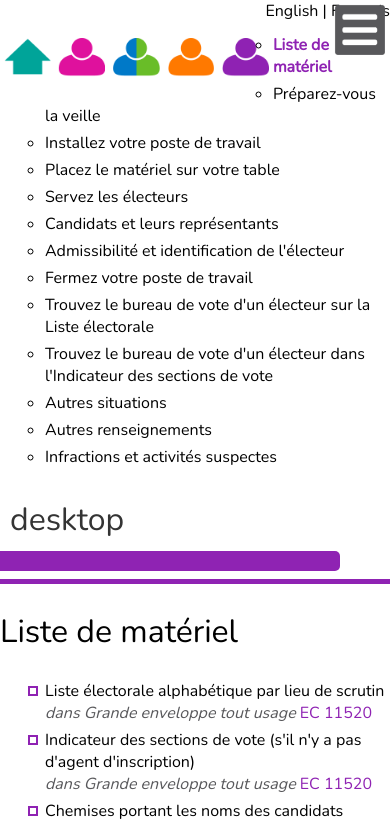
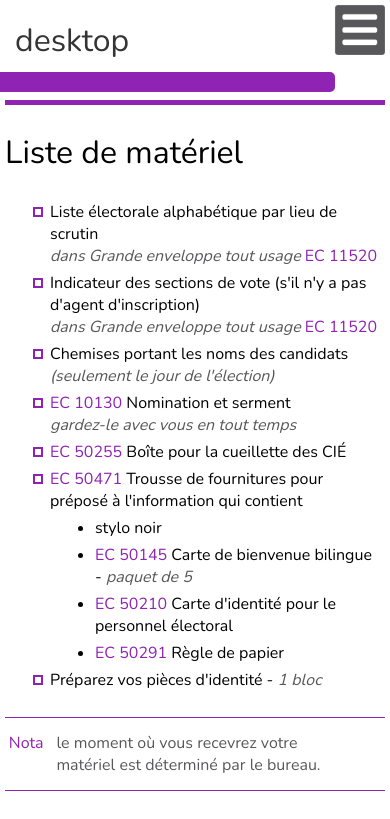
Before and after one commit to alvinleung852/alvinleung852.github.io, a plain HTML site: page projectElections/io/index.html in a window 390 px wide. Shown: the top 819 px of the page. Drawn offline with nearby package versions, Linux system fonts and the light colour scheme.

Commit message:
mobile nav
mobile nav

```diff
--- a/projectElections/sub-style.css
+++ b/projectElections/sub-style.css
@@ -61,6 +61,49 @@ a.skip:hover {
     overflow: visible;
 }
 
+.mobileNav{
+	position: fixed;
+    top: -1000px;
+    left: -1000px;
+    z-index: 100;
+    height: 1px;
+    width: 1px;
+    text-align: left;
+    overflow: hidden;
+    background-color: white;
+}
+
+.mobileNav:active,
+.mobileNav:focus,
+.mobileNav:hover {
+    left: 0;
+    top: 0;
+    width: 80%;
+    height: 100%;
+}
+
+.mobileSub{
+	background-color: green;
+	/*float: none;*/
+}
+
+.mobileSide{
+	float:left;
+}
+
+.mobileSide li{
+	list-style-type: none;
+    position: relative;
+
+}
+
+.mobileSide li::before{
+	content: '○';
+	position: absolute;
+    left: -14px;
+    top: -1px;
+}
+
 /*Header styles*/
 .header{
 	width: 100%;
@@ -106,7 +149,7 @@ a.skip:hover {
 .navigationIcons li{
 	list-style-type: none;
 	padding: 0;
-	margin: 1%;
+	margin: 1% 4%;
     float: left;
     width: 12%;
 }
@@ -127,6 +170,8 @@ a.skip:hover {
 	overflow-y: auto;
 }
 
+
+
 .sideBar li{
 	/*cursor: pointer;*/
 	/*list-style-type: disc;*/
@@ -141,7 +186,6 @@ a.skip:hover {
 	position: absolute;
     left: -14px;
     top: -1px;
-
 }
 
 #mainBar{
@@ -164,6 +208,12 @@ a.skip:hover {
     /*margin-top:75px;*/
 }
 
+.designBar2{
+	float:right;
+    width: 100%;
+    height: 5px;
+}
+
 .content{
 	padding-bottom: 50px
 }
@@ -174,6 +224,7 @@ a.skip:hover {
 	/*color: white;*/
 	right:0px;
 	top:0px;
+	z-index: 101;
 	padding:5px;
 	position: fixed;
 	width: 50px;
@@ -217,7 +268,22 @@ a.skip:hover {
 }
 
 /*Screen size changes*/
+@media only screen and (max-width: 1366px) {
+	.navigationIcons li{
+		margin: 1% 3%;
+	    width: 14%;
+	}
+}
+
+@media only screen and (max-width: 1024px) {
+	.navigationIcons li{
+		margin: 1% 1%;
+	    width: 18%;
+	}
+}
+
 @media only screen and (max-width: 950px) {
+
 	.noteHeader{
 		font-family: 'Nunito', sans-serif;
 		width: 40px;
@@ -235,6 +301,19 @@ a.skip:hover {
 }
 
 @media only screen and (max-width: 640px) {
+	body{
+		padding:5px;
+	}
+
+	.navigationLang{
+		/*list-style-type: none;*/
+		/*padding: 10px;*/
+	    /*width: 100%;*/
+	    text-align: center;
+	    /*padding:0;*/
+	    /*margin:0;*/
+	}
+
 	.col {
 		margin: 1% 0 1% 0%;
 	}
@@ -248,7 +327,7 @@ a.skip:hover {
 	}
 
 	.navigation{
-		width:100%;
+/*		width:100%;*/
 		display:none;
 	}
 
@@ -258,14 +337,21 @@ a.skip:hover {
 	}
 
 	.sideBar{
-		width:100%;
+/*		width:100%;
 		height: 100%;
 		position:static;
-		overflow-y: visible;
+		overflow-y: visible;*/
 		display:none;
 	}
 
 	.menuButton{
 		display: inline;
 	}
+
+	.mobileNav{
+		width: 100%;
+		padding: 10px;
+		overflow: auto;
+		/*font-size: 10pt;*/
+	}
 }
```
